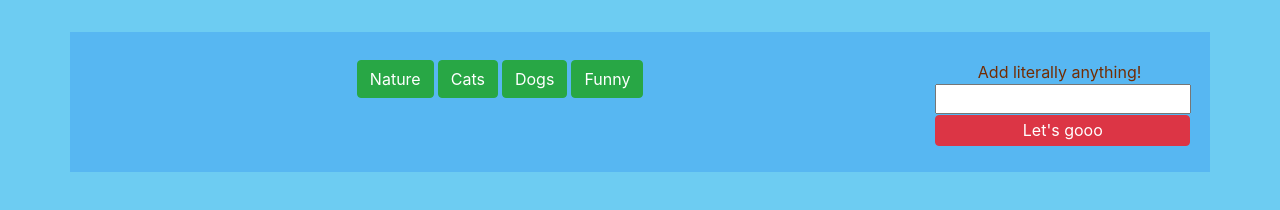
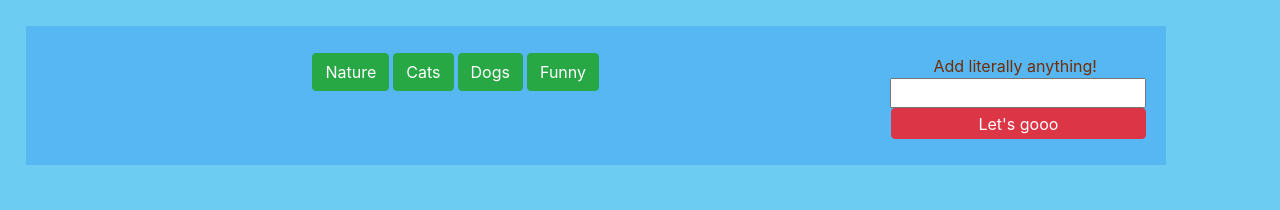
Before and after one commit to trvcytg/GifTastic, a plain HTML site: page index.html in a window 1280 px wide. Drawn offline with nearby package versions, Linux system fonts and the light colour scheme.

Commit message:
Final changes to size of output gifs and stylistic changes to css file

```diff
--- a/assets/javascript.js
+++ b/assets/javascript.js
@@ -61,10 +61,14 @@ document.getElementById("buttonPrint").addEventListener("click", function(e) {
         var newGif = $(`<img>`);
         newGif.attr("src", gifUrl);
         newGif.attr(`alt`, element);
-        newGif.attr(`width`, `200px`);
+        newGif.attr(`class`, `justify-content-center`);
+        newGif.attr(`width`, `300px`);
         newGif.attr(`height`, `auto`);
-
+        gifPrint.prepend(`<br>`);
         gifPrint.prepend(newGif);
+        gifPrint.prepend(`<br>`);
+        gifPrint.prepend(response.data.title + ":");
+        gifPrint.prepend(`<br>`);
       });
     }
     gifPrint.prepend($(`<br>`));
--- a/assets/style.css
+++ b/assets/style.css
@@ -15,6 +15,9 @@ form {
 }
 .container {
   background-color: #57b7f2;
-  margin-top: 2.5%;
+  margin: 2%;
   padding: 2%;
 }
+#gifPrint {
+  color: white;
+}
--- a/index.html
+++ b/index.html
@@ -15,7 +15,7 @@
     <title>GifTastic</title>
   </head>
   <body>
-    <div class="container">
+    <div class="container justify-content-md-center">
       <div class="row text-center">
         <div class="col-md-9" id="buttonPrint"></div>
         <div class="col-md-3">
@@ -26,7 +26,10 @@
           </form>
         </div>
         <div class="row">
-          <div class="col-md-9" id="gifPrint"></div>
+          <div
+            class="col-md-9 justify-content-md-center text-center"
+            id="gifPrint"
+          ></div>
         </div>
       </div>
     </div>
```
